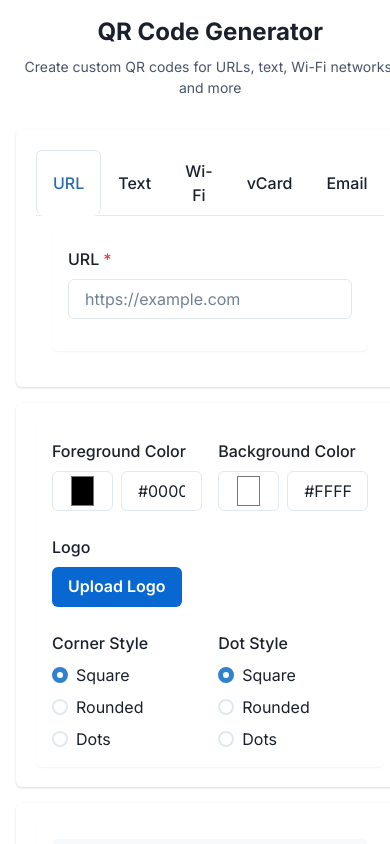
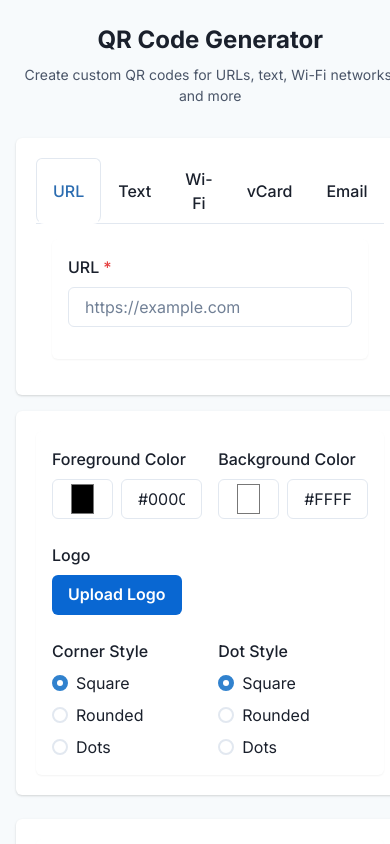
Before and after one commit to sobhanaz/tecsoqr, a React (Vite) app: page / in a window 390 px wide. Shown: the top 844 px of the page. Built offline with nearby package versions, Linux system fonts and the light colour scheme.

Commit message:
refactor: Update layout components for QR Generator page; enhance responsiveness and styling

```diff
--- a/src/components/ui/Layout.tsx
+++ b/src/components/ui/Layout.tsx
@@ -1,4 +1,4 @@
-import { Container, Heading, Text, VStack } from '@chakra-ui/react';
+import { Box, Container, Heading, Text, VStack } from '@chakra-ui/react';
 import type { ReactNode } from 'react';
 
 interface PageHeaderProps {
@@ -35,17 +35,23 @@ interface PageLayoutProps {
 
 export const PageLayout = ({ children }: PageLayoutProps) => {
   return (
-    <Container
-      maxW="container.lg"
-      py={{ base: 4, md: 8 }}
-      px={{ base: 4, md: 6 }}
+    <Box
       minH="100vh"
+      w="100%"
+      bg="gray.50"
+      _dark={{ bg: 'gray.900' }}
       display="flex"
-      flexDirection="column"
       alignItems="center"
-      justifyContent="flex-start"
+      justifyContent="center"
+      py={{ base: 6, md: 12 }}
     >
-      {children}
-    </Container>
+      <Container
+        maxW="container.lg"
+        px={{ base: 4, md: 6 }}
+        centerContent
+      >
+        {children}
+      </Container>
+    </Box>
   );
 };
--- a/src/pages/QRGeneratorPage.tsx
+++ b/src/pages/QRGeneratorPage.tsx
@@ -66,11 +66,12 @@ export const QRGeneratorPage = () => {
         description="Create custom QR codes for URLs, text, Wi-Fi networks, and more"
       />
 
-      <Box w="100%" maxW="container.lg">
+      <Box w="100%" maxW="container.lg" mx="auto">
         <HStack
-          spacing={{ base: 4, lg: 8 }}
+          spacing={{ base: 6, lg: 8 }}
           align="flex-start"
           flexDirection={{ base: 'column', lg: 'row' }}
+          justify="center"
         >
           {/* Left Column: Content and Customization */}
           <VStack flex="1" w="100%" spacing={4}>
@@ -133,10 +134,10 @@ export const QRGeneratorPage = () => {
 
           {/* Right Column: Preview */}
           <Box
-            flex="1"
+            flex={{ base: '1', lg: '0 0 400px' }}
             w="100%"
             position={{ base: 'relative', lg: 'sticky' }}
-            top={{ base: 0, lg: 4 }}
+            top={{ base: 0, lg: '24px' }}
           >
             <Card w="100%">
               <CardBody>
```
